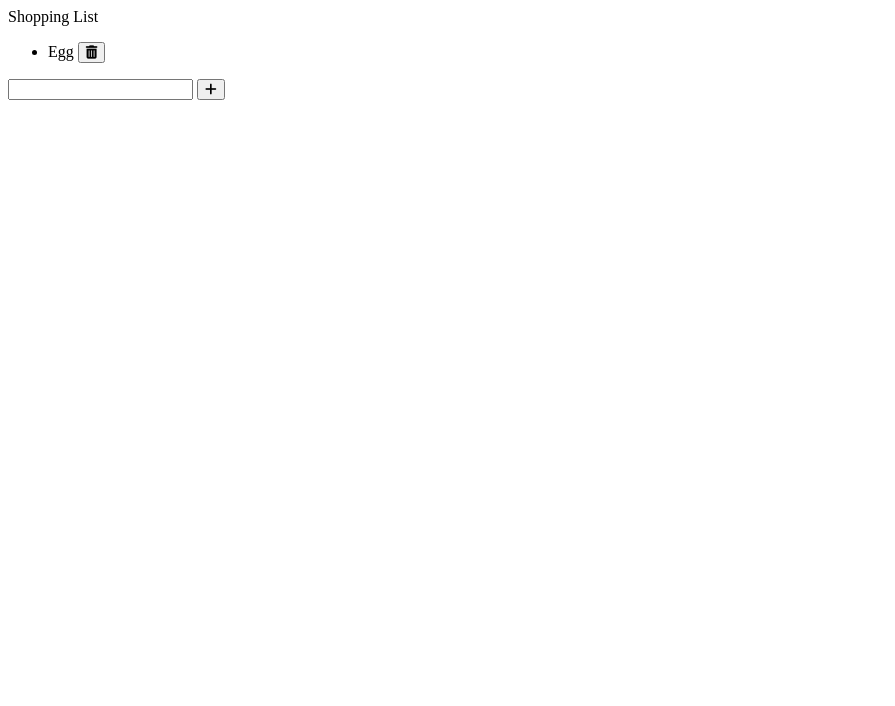
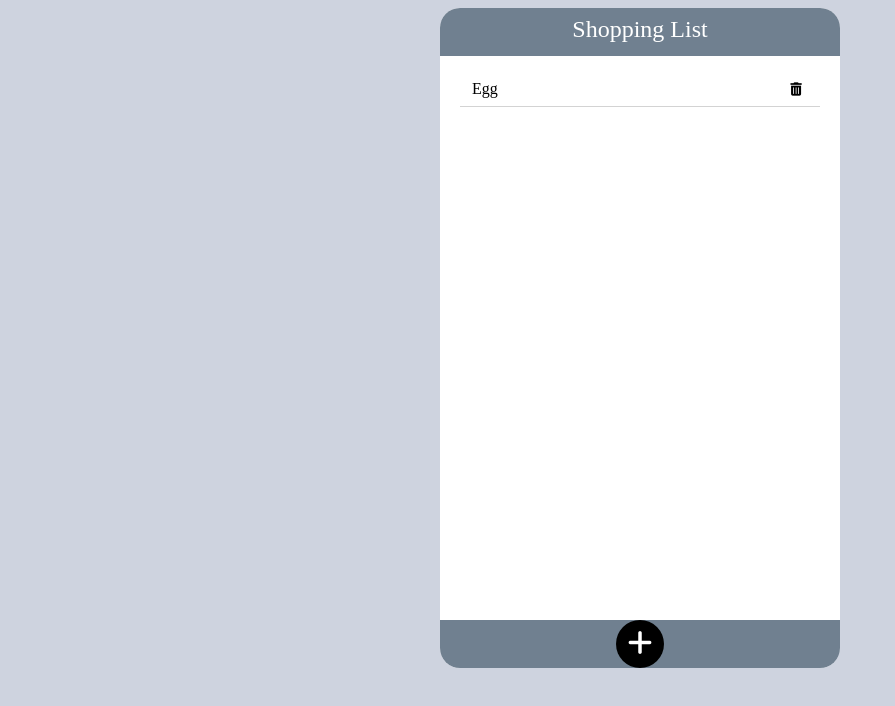
Before and after one commit to jieungo/shopping_list, a plain HTML site: page solution/index.html in a window 1280 px wide. Shown: the whole page, without its empty margins (0-895 px from the left). Drawn offline with Linux system fonts and the light colour scheme.

Commit message:
add css in solution

```diff
--- a/solution/index.html
+++ b/solution/index.html
@@ -19,6 +19,7 @@
                         <i class="fas fa-trash-alt"></i>
                     </button>
                 </div>
+                <div class="item_divider"></div>
             </li>
         </ul>
         <footer class="footer">
--- a/solution/style.css
+++ b/solution/style.css
@@ -0,0 +1,92 @@
+* {
+  box-sizing: border-box;
+}
+
+ul {
+  padding: 0;
+}
+
+button {
+  outline: none;
+  border: none;
+  background: transparent;
+  cursor: pointer;
+}
+
+body {
+  background-color: #ced3df;
+  text-align: center;
+}
+
+.list {
+  width: 400px;
+  margin: auto;
+  background-color: white;
+  border-radius: 20px;
+}
+
+.header {
+  height: 48px;
+  padding: 8px;
+  font-size: 24px;
+  border-radius: 20px 20px 0 0;
+  color: white;
+  background-color: slategrey;
+}
+
+.items {
+  height: 500px;
+  overflow-y: auto;
+}
+
+.item {
+  display: flex;
+  justify-content: space-between;
+  padding: 8px 32px;
+}
+
+.item_delete {
+  transition: all 300ms ease-in;
+  font-size: 16px;
+}
+
+.item__delete:hover {
+  color: red;
+  transform: scale(1.1);
+}
+
+.item_divider {
+  width: 90%;
+  height: 1px;
+  background-color: lightgray;
+  margin: auto;
+}
+
+.footer {
+  border-radius: 0 0 20px 20px;
+  color: white;
+  background-color: slategrey;
+}
+
+.footer__input {
+  width: 100%;
+  height: 32px;
+  border: none;
+  outline: none;
+  font-size: 24px;
+  padding: 0 16px;
+}
+
+.footer__button {
+  width: 48px;
+  height: 48px;
+  background-color: black;
+  font-size: 28px;
+  border-radius: 50%;
+  color: white;
+  transition: transform 300ms ease-in;
+}
+
+.footer__button:hover {
+  transform: scale(1.1);
+}
```
